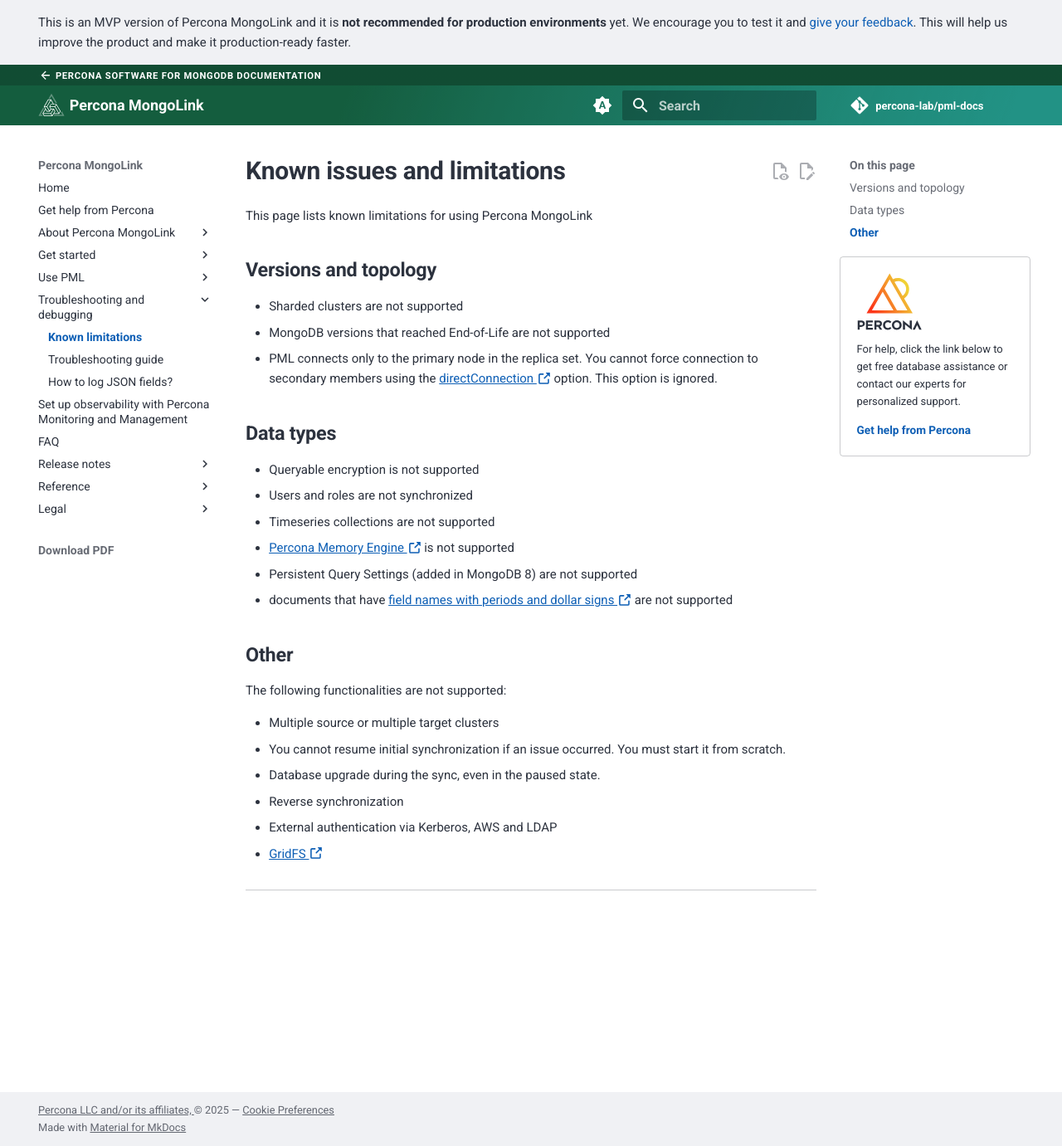
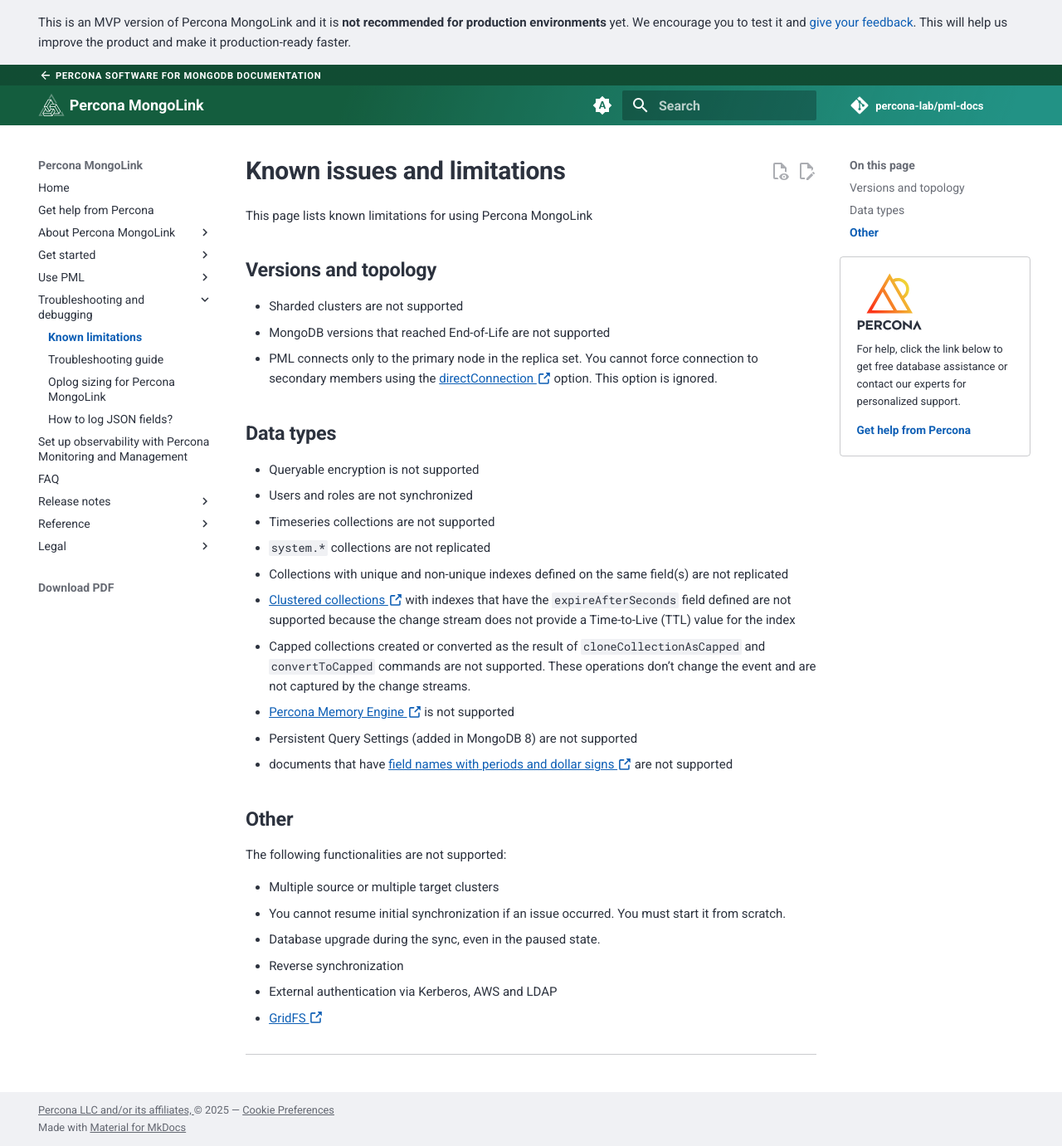
Before and after one commit to percona/plm-docs, an MkDocs documentation site: the page built from docs/limitations.md, in a window 1280 px wide and 1381 px high. Shown: the whole window at 83% size. Built offline with MkDocs 1.6.1 and Material for MkDocs 9.7.7, drawn with Linux system fonts in a browser that asks for light colours; nearby versions of some CDN libraries; some web fonts are replaced; comment, search, counter and statistics services are not loaded.

Commit message:
Added oplog sizing topic

```diff
--- a/docs/limitations.md
+++ b/docs/limitations.md
@@ -12,13 +12,15 @@ This page lists known limitations for using Percona MongoLink
 * MongoDB versions that reached End-of-Life are not supported
 * PML connects only to the primary node in the replica set. You cannot force connection to secondary members using the [directConnection :octicons-link-external-16:](https://www.mongodb.com/docs/manual/reference/connection-string/#connection-string-formats) option. This option is ignored.
 
-
-
 ## Data types
 
 * Queryable encryption is not supported
 * Users and roles are not synchronized
 * Timeseries collections are not supported
+* `system.*` collections are not replicated
+* Collections with unique and non-unique indexes defined on the same field(s) are not replicated
+* [Clustered collections :octicons-link-external-16:](https://www.mongodb.com/docs/manual/core/clustered-collections/) with indexes that have the `expireAfterSeconds` field defined are not supported because the change stream does not provide a Time-to-Live (TTL) value for the index
+* Capped collections created or converted as the result of `cloneCollectionAsCapped` and `convertToCapped` commands are not supported. These operations don't change the event and are not captured by the change streams.
 * [Percona Memory Engine :octicons-link-external-16:](https://docs.percona.com/percona-server-for-mongodb/8.0/inmemory.html) is not supported
 * Persistent Query Settings (added in MongoDB 8) are not supported
 * documents that have [field names with periods and dollar signs :octicons-link-external-16:](https://www.mongodb.com/docs/manual/core/dot-dollar-considerations/) are not supported
--- a/mkdocs-base.yml
+++ b/mkdocs-base.yml
@@ -172,6 +172,7 @@ nav:
   - Troubleshooting and debugging:
     - Known limitations: limitations.md
     - troubleshooting.md
+    - oplog-sizing.md
     - logging.md
   - pmm-setup.md
   - FAQ: faq.md
```
Also changed, not shown: docs/oplog-sizing.md (added, +44 -0 lines).
